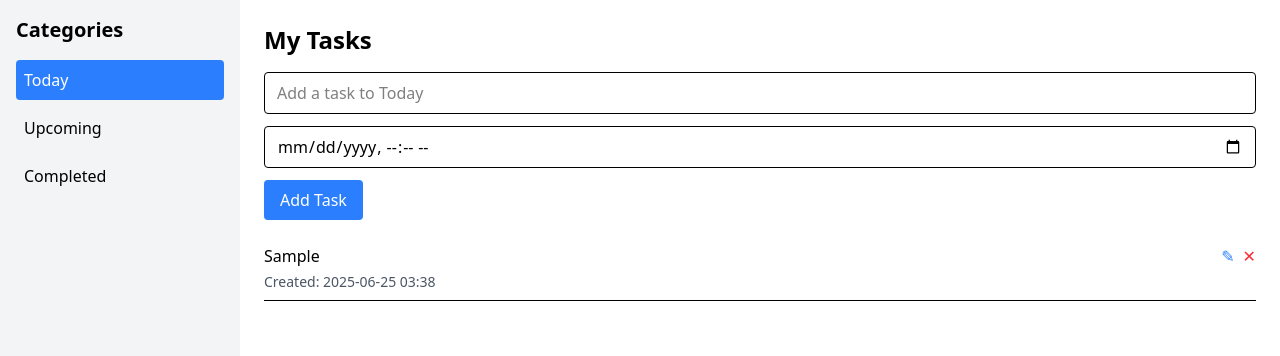
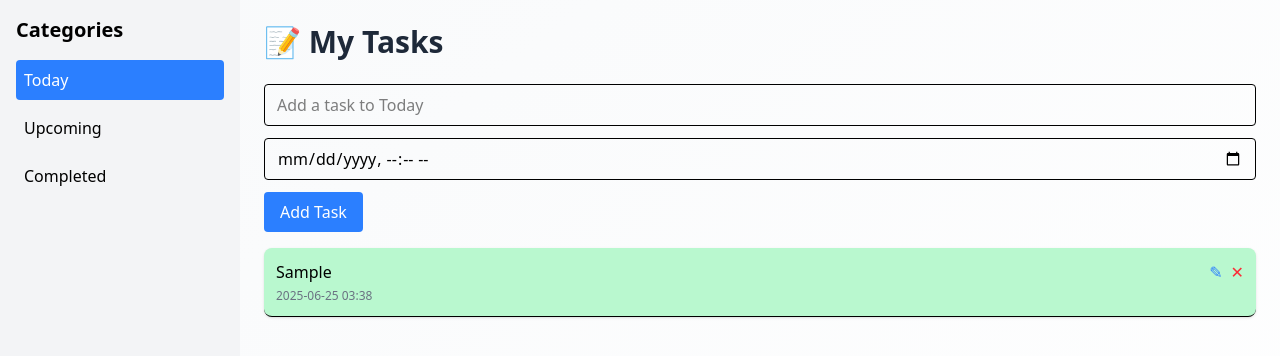
Before and after one commit to JawadSadi/TodoList-App, a React (Vite) app: page / in a window 1280 px wide. Both pictures are taken after typing "Sample" into the empty fields and a click on the button "Add Task". Shown: the top 356 px of the page. Built offline with nearby package versions, Linux system fonts and the light colour scheme.

Commit message:
Add some animations by framer motion

```diff
--- a/src/App.tsx
+++ b/src/App.tsx
@@ -54,8 +54,8 @@ export default function App() {
   return (
     <div className="flex h-screen">
       <Sidebar />
-      <main className="flex-1 p-6 bg-white overflow-y-auto">
-        <h1 className="text-2xl font-bold mb-4">My Tasks</h1>
+      <main className="flex-1 p-6 bg-gradient-to-br from-gray-50 to-white overflow-y-auto">
+        <h1 className="text-3xl font-bold text-gray-800 mb-6">📝 My Tasks</h1>
         <TodoInput />
         <TodoList />
       </main>
--- a/src/components/TodoItem.tsx
+++ b/src/components/TodoItem.tsx
@@ -1,5 +1,5 @@
+import { motion } from "framer-motion";
 import { useState } from "react";
-
 import { useTodoStore } from "../store/todoStore";
 import { format } from "date-fns";
 import type { Todo } from "../types/todo";
@@ -22,22 +22,31 @@ export default function TodoItem({ todo }: { todo: Todo }) {
     }
   };
 
-  if (isEditing) {
   return (
-      <li className="border-b py-2 space-y-2">
+    <motion.li
+      layout
+      initial={{ opacity: 0, y: 10 }}
+      animate={{ opacity: 1, y: 0 }}
+      exit={{ opacity: 0, x: -50 }}
+      transition={{ duration: 0.3 }}
+      className={`flex flex-col border-b py-3 px-3 rounded-lg shadow-sm bg-green-200 ${
+        isOverdue ? "bg-red-100" : isToday ? "bg-yellow-100" : ""
+      }`}
+    >
+      {isEditing ? (
+        <>
           <input
-          type="text"
             value={newText}
             onChange={(e) => setNewText(e.target.value)}
-          className="w-full px-2 py-1 border rounded"
+            className="px-2 py-1 border rounded w-full mb-2"
           />
           <input
             type="datetime-local"
             value={newDeadline}
             onChange={(e) => setNewDeadline(e.target.value)}
-          className="w-full px-2 py-1 border rounded"
+            className="px-2 py-1 border rounded w-full mb-2"
           />
-        <div className="flex gap-2 mt-2">
+          <div className="flex gap-2">
             <button
               onClick={handleSave}
               className="bg-green-500 text-white px-3 py-1 rounded"
@@ -51,22 +60,15 @@ export default function TodoItem({ todo }: { todo: Todo }) {
               Cancel
             </button>
           </div>
-      </li>
-    );
-  }
-
-  return (
-    <li
-      className={`flex flex-col border-b py-2 ${
-        isOverdue ? "bg-red-100" : isToday ? "bg-yellow-100" : ""
-      }`}
-    >
+        </>
+      ) : (
+        <>
           <div className="flex justify-between items-center">
             <span
-          className={`flex-1 cursor-pointer ${
-            todo.completed ? "line-through text-gray-500" : ""
+              onClick={() => toggleTodo(todo.id)}
+              className={`cursor-pointer flex-1 ${
+                todo.completed ? "line-through text-gray-400" : ""
               }`}
-          onClick={() => toggleTodo(todo.id)}
             >
               {todo.text}
             </span>
@@ -85,14 +87,17 @@ export default function TodoItem({ todo }: { todo: Todo }) {
               </button>
             </div>
           </div>
-      <div className="text-sm text-gray-600 mt-1">
-        Created: {format(new Date(todo.createdAt), "yyyy-MM-dd HH:mm")}
+          <div className="text-xs text-gray-500 mt-1">
+            {format(new Date(todo.createdAt), "yyyy-MM-dd HH:mm")}
             {todo.deadline && (
               <span className={`ml-2 ${isOverdue ? "text-red-500" : ""}`}>
-            | Deadline: {format(new Date(todo.deadline), "yyyy-MM-dd HH:mm")}
+                | Deadline:{" "}
+                {format(new Date(todo.deadline), "yyyy-MM-dd HH:mm")}
               </span>
             )}
           </div>
-    </li>
+        </>
+      )}
+    </motion.li>
   );
 }
--- a/src/components/TodoList.tsx
+++ b/src/components/TodoList.tsx
@@ -1,25 +1,19 @@
-// src/components/TodoList.tsx
+import { AnimatePresence } from "framer-motion";
 import { useTodoStore } from "../store/todoStore";
 import TodoItem from "./TodoItem";
 
 export default function TodoList() {
   const { todos, currentCategory } = useTodoStore();
 
-  const filteredTodos = todos.filter(
-    (todo) => todo.category === currentCategory
-  );
+  const filtered = todos.filter((t) => t.category === currentCategory);
 
   return (
-    <div>
-      {filteredTodos.length === 0 ? (
-        <p className="text-gray-500">No tasks in "{currentCategory}".</p>
-      ) : (
-        <ul className="space-y-1">
-          {filteredTodos.map((todo) => (
-            <TodoItem key={todo.id} todo={todo} />
-          ))}
-        </ul>
-      )}
-    </div>
+    <ul className="space-y-2">
+      <AnimatePresence>
+        {filtered.map((todo) => (
+          <TodoItem key={todo.id} todo={todo} />
+        ))}
+      </AnimatePresence>
+    </ul>
   );
 }
--- /dev/null
+++ b/src/store/themeStore.ts
@@ -0,0 +1,19 @@
+// src/store/themeStore.ts
+import { create } from "zustand";
+
+interface ThemeState {
+  darkMode: boolean;
+  toggleTheme: () => void;
+  setTheme: (dark: boolean) => void;
+}
+
+export const useThemeStore = create<ThemeState>((set) => ({
+  darkMode: false,
+  toggleTheme: () =>
+    set((state) => {
+      const newMode = !state.darkMode;
+      localStorage.setItem("darkMode", JSON.stringify(newMode));
+      return { darkMode: newMode };
+    }),
+  setTheme: (dark) => set({ darkMode: dark }),
+}));
```
Lines whose indentation alone changed are shown as unchanged.
